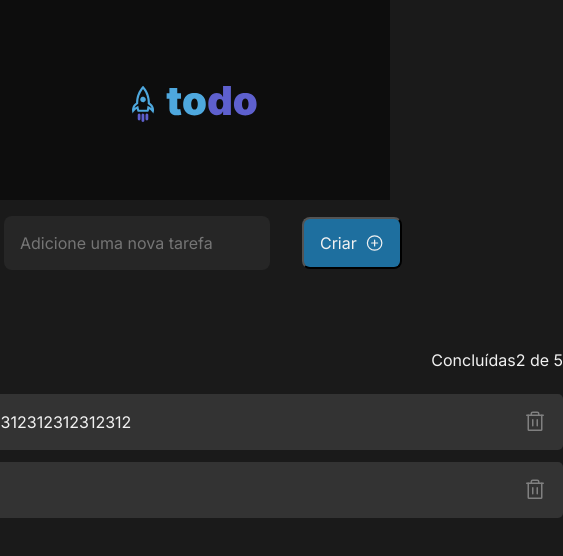
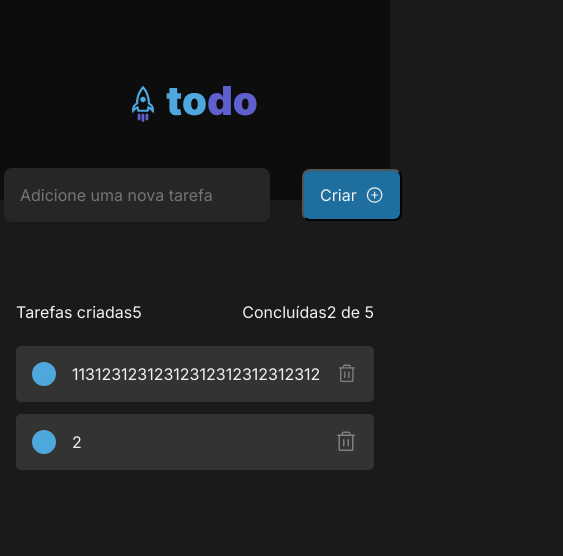
Before and after one commit to joaofanchini/curso_rocketseat, a React (Vite) app in the folder 01-desafio-todo-list/: page / in a window 390 px wide. Shown: the top 556 px of the page, 563 px wide, since content can reach past the window. Built offline with nearby package versions, Linux system fonts and the light colour scheme.

Commit message:
[01D] Correção de comportamento de estilização para já suportar a responsividade

```diff
--- a/01-desafio-todo-list/src/App.tsx
+++ b/01-desafio-todo-list/src/App.tsx
@@ -5,7 +5,7 @@ import TaskSpace from "./components/taskSpace/TaskSpace";
 function App() {
     return <>
         <Header/>
-        <TabCreateTask/>
+        <TabCreateTask applyNegativeMargin={true}/>
         <TaskSpace/>
     </>;
 }
--- a/01-desafio-todo-list/src/components/tabCreateTask/TabCreateTask.css
+++ b/01-desafio-todo-list/src/components/tabCreateTask/TabCreateTask.css
@@ -5,3 +5,8 @@ div.tab__create__task {
     align-items: center;
     gap: 1rem;
 }
+
+.margin-top-negative-3 {
+    /*Estilo para posicionar o componente com o header*/
+    margin-top: -3rem;
+}
--- a/01-desafio-todo-list/src/components/tabCreateTask/TabCreateTask.tsx
+++ b/01-desafio-todo-list/src/components/tabCreateTask/TabCreateTask.tsx
@@ -3,8 +3,13 @@ import './TabCreateTask.css'
 import Input from "../../shared/input/Input";
 import Button from "../../shared/button/Button";
 
-const TabCreateTask = () => {
-    return <div className='tab__create__task'>
+interface TabCreateTaskProps {
+    applyNegativeMargin?:boolean
+}
+
+const TabCreateTask = (props: TabCreateTaskProps) => {
+    return <div className={`tab__create__task ${!!props.applyNegativeMargin && 'margin-top-negative-3'}`}
+    >
         <Input placeholder='Adicione uma nova tarefa'/>
         <Button description='Criar'/>
     </div>
--- a/01-desafio-todo-list/src/components/task/Task.css
+++ b/01-desafio-todo-list/src/components/task/Task.css
@@ -6,7 +6,7 @@ div.task {
     gap: 1rem;
     padding: 1rem;
     border-radius: 5px;
-    width: 46rem;
+    width: 100%;
 }
 
 div.task__container_fieldset {
@@ -36,6 +36,10 @@ label.cb-label {
     cursor: pointer;
     transition: .2s background-color;
     background-color: var(--blue);
+    display: flex;
+    justify-content: center;
+    align-items: center;
+    text-align: center;
 }
 
 label.cb-label::after {
--- a/01-desafio-todo-list/src/components/taskSpace/TaskSpace.css
+++ b/01-desafio-todo-list/src/components/taskSpace/TaskSpace.css
@@ -1,11 +1,21 @@
+div.task__container {
+    display: flex;
+    flex-direction: column;
+    justify-content: center;
+    align-items: center;
+    width: 100%;
+    margin-top: 3rem;
+}
+
 div.task__space {
     display: flex;
     flex-direction: column;
     align-items: center;
     justify-content: center;
     gap: 1.5rem;
+    padding: 1rem;
+    max-width: 46rem;
     width: 100%;
-    margin-top: 4rem;
 }
 
 div.task__space__header {
@@ -14,7 +24,7 @@ div.task__space__header {
     align-items: center;
     justify-content: space-between;
     gap: .5rem;
-    width: 46rem;
+    width: 100%;
 }
 
 div.task__space__tasks{
@@ -23,4 +33,5 @@ div.task__space__tasks{
     align-items: center;
     justify-content: flex-start;
     gap: .75rem;
+    width: 100%;
 }
--- a/01-desafio-todo-list/src/components/taskSpace/TaskSpace.tsx
+++ b/01-desafio-todo-list/src/components/taskSpace/TaskSpace.tsx
@@ -3,7 +3,8 @@ import './TaskSpace.css';
 import Task from "../task/Task";
 
 const TaskSpace = () => {
-    return <div className='task__space'>
+    return <div className='task__container'>
+        <div className='task__space'>
             <div className='task__space__header'>
                 <div>
                     <span>Tarefas criadas</span>
@@ -19,6 +20,7 @@ const TaskSpace = () => {
                 <Task id={'2'} description={'2'}></Task>
             </div>
         </div>
+    </div>
 }
 
 export default TaskSpace;
```
Lines whose indentation alone changed are shown as unchanged.
